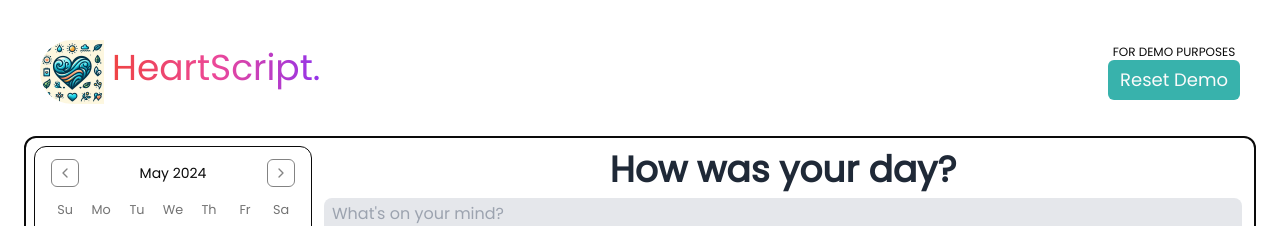
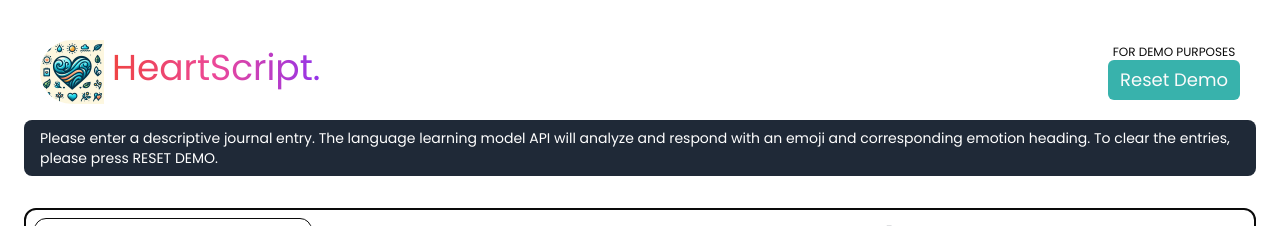
Before and after one commit to cniscoding/HeartScript-journal-app, a Next.js app: page / in a window 1280 px wide. Shown: the top 226 px of the page. Built offline with nearby package versions, Linux system fonts and the light colour scheme; no server answers; the database is empty; what @huggingface/inference would draw is missing.

Commit message:
add instructions  at top of page

```diff
--- a/src/app/page.tsx
+++ b/src/app/page.tsx
@@ -44,6 +44,8 @@ const Home: React.FC = () => {
             </div>
           </div>
         </div>
+        <div className="bg-gray-800 text-white my-2 py-2 px-4 rounded-lg text-sm mb-4">
+        Please enter a descriptive journal entry. The language learning model API will analyze and respond with an emoji and corresponding emotion heading. To clear the entries, please press RESET DEMO.        </div>
         {/* <SeedEntriesButton /> */}
         <div className="py-4">
           {/* <h2 className="text-2xl font-bold text-gray-800 my-4">Journal Entry Form</h2> */}
```
